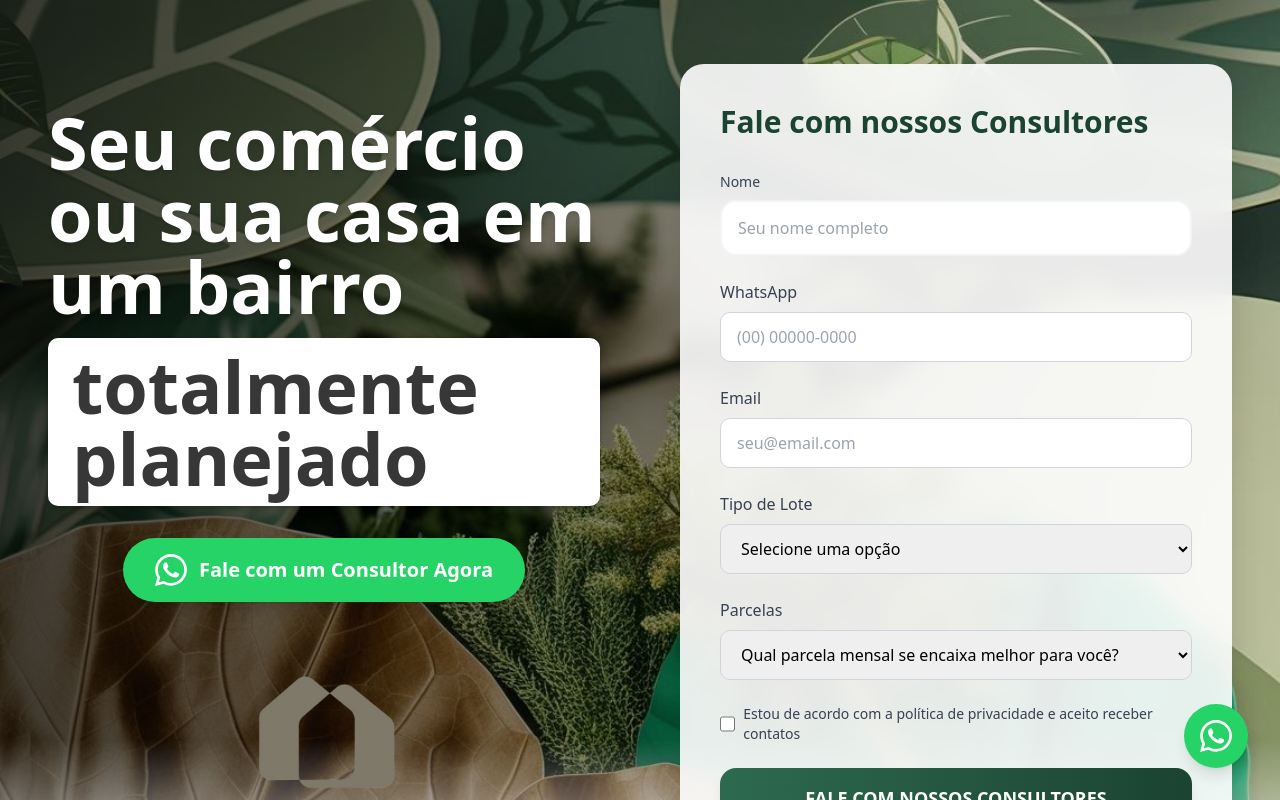
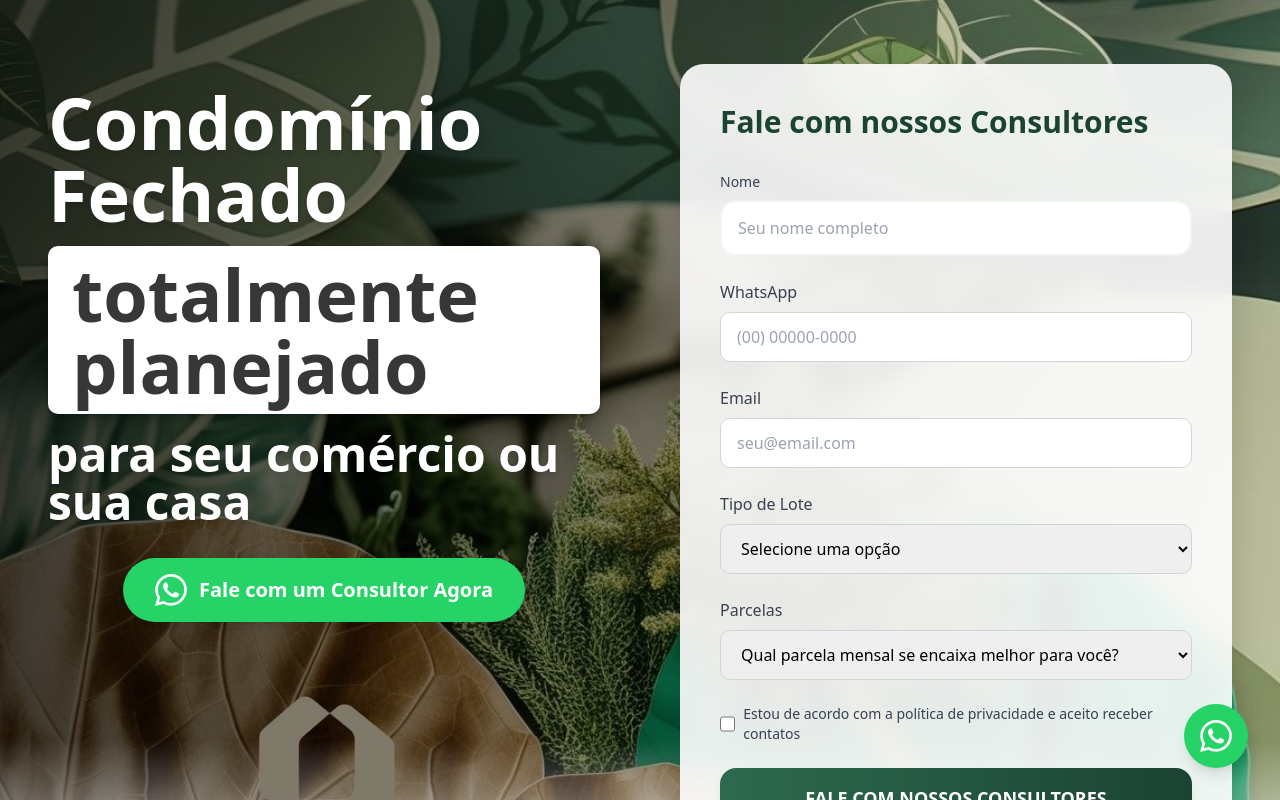
Before and after one commit to vitinpicademel/landing-lancamentos, a Next.js app: page / in a window 1280 px wide. Shown: the top 800 px of the page. Built offline with nearby package versions, Linux system fonts and the light colour scheme.

Commit message:
feat: Destacado 'Condomínio Fechado' no título principal

```diff
--- a/app/page.tsx
+++ b/app/page.tsx
@@ -112,9 +112,13 @@ export default function Home() {
           <div className="grid grid-cols-1 lg:grid-cols-2 gap-20 items-center">
             <div className="text-white space-y-8 lg:pl-8">
               <h1 className="text-5xl md:text-6xl lg:text-7xl font-bold leading-tight drop-shadow-md">
-                Seu comércio ou sua casa em um bairro <br/>
+                Condomínio Fechado <br/>
                 <span className="text-[#373737] bg-white px-6 py-3 rounded-lg inline-block mt-4 shadow-lg">
                   totalmente planejado
+                </span>
+                <br/>
+                <span className="text-3xl md:text-4xl lg:text-5xl mt-4 block">
+                  para seu comércio ou sua casa
                 </span>
               </h1>
               <div className="flex justify-center mt-8">
```
